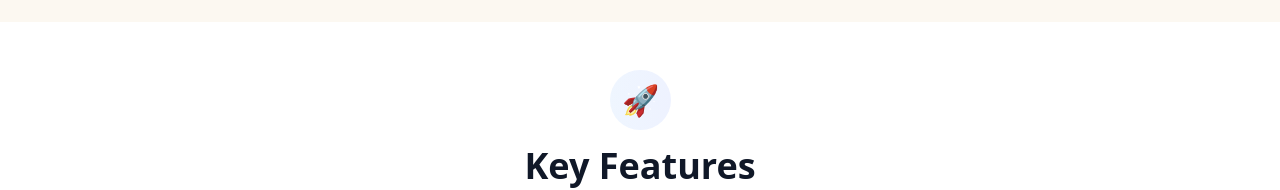
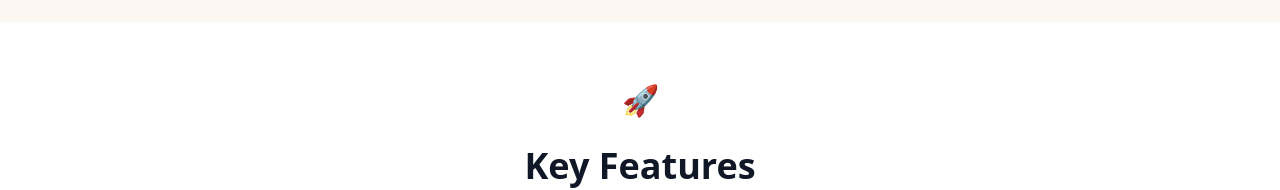
Before and after one commit to tasmim-tahsin/unishare-frontend, a Next.js app: page / in a window 1280 px wide. Shown: the part 695-885 px from the top of the page. Built offline with nearby package versions, Linux system fonts and the light colour scheme.

Commit message:
features added

```diff
--- a/src/components/features.tsx
+++ b/src/components/features.tsx
@@ -72,7 +72,8 @@ const KeyFeatures = () => {
       <div className="max-w-6xl mx-auto">
         {/* Header */}
         <div className="text-center mb-12">
-          <div className="inline-flex items-center justify-center p-3 bg-gradient-to-r from-blue-50 to-indigo-50 rounded-full mb-4">
+          <div className="inline-flex items-center justify-center p-3 bg-l
+          inear-to-r from-blue-50 to-indigo-50 rounded-full mb-4">
             <span className="text-3xl">🚀</span>
           </div>
           <h2 className="text-3xl md:text-4xl font-bold text-gray-900 mb-4">
@@ -120,7 +121,7 @@ const KeyFeatures = () => {
 
         {/* CTA Section */}
         <div className="mt-16 text-center">
-          <div className="inline-block bg-gradient-to-r from-blue-500 to-indigo-600 rounded-xl p-8 text-white max-w-2xl">
+          <div className="inline-block bg-linear-to-r from-blue-500 to-indigo-600 rounded-xl p-8 text-white max-w-2xl">
             <h3 className="text-2xl font-bold mb-3">Ready to get started?</h3>
             <p className="text-blue-100 mb-6">
               Join thousands of students and educators already sharing resources
```
